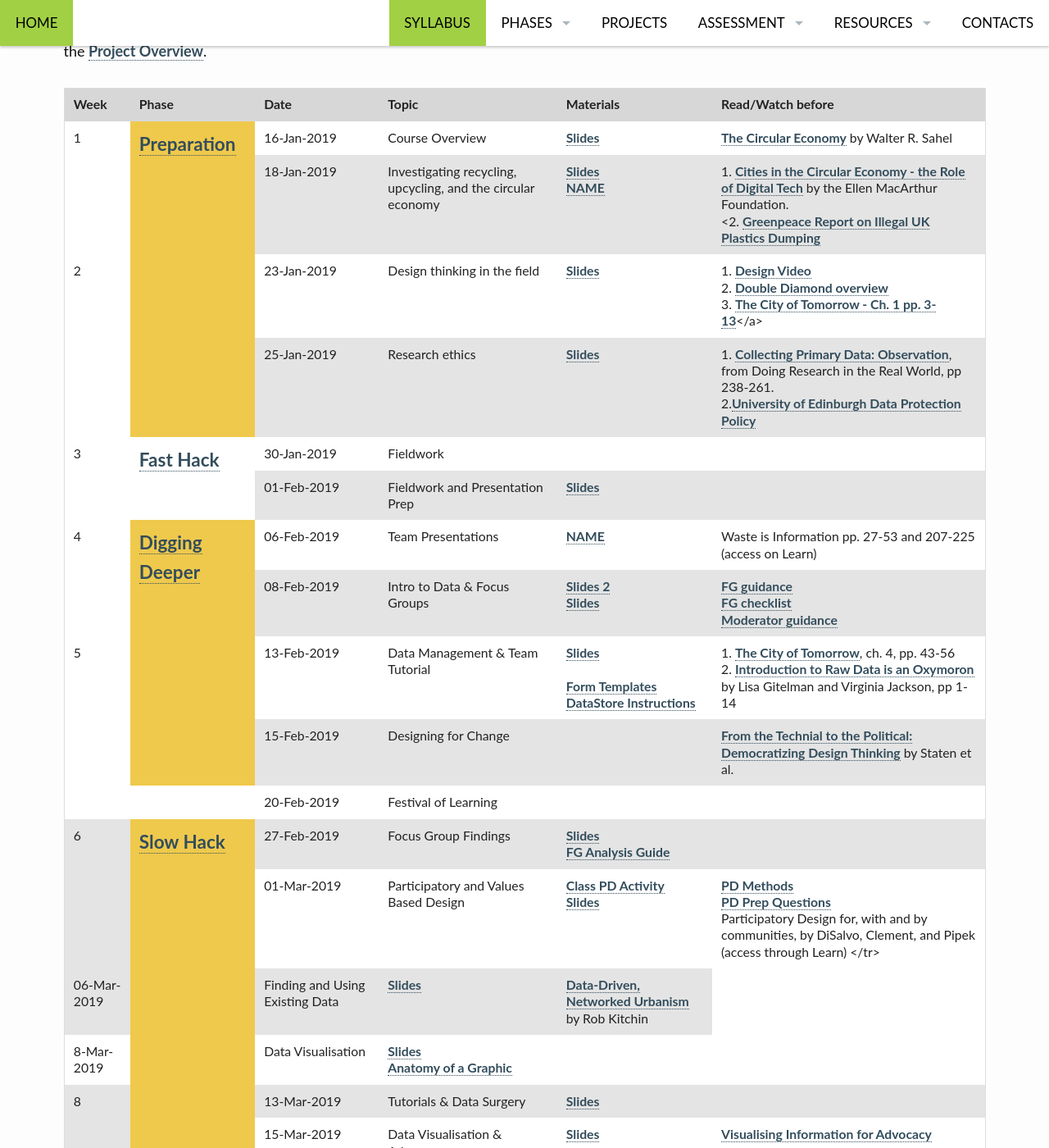
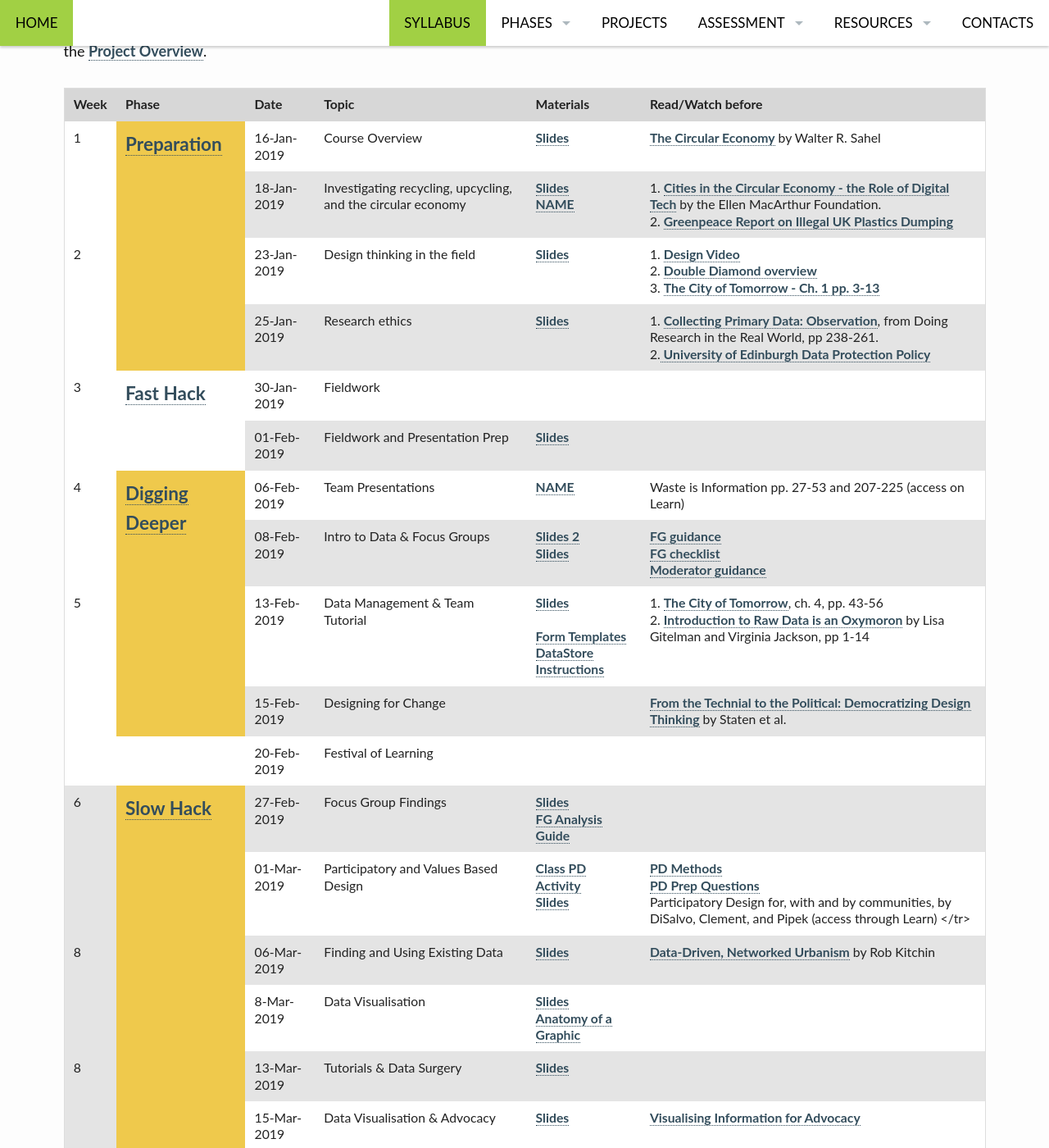
Before and after one commit to edinburghlivinglab/ddc, a Jekyll site: the page built from pages/syllabus.md, in a window 1280 px wide and 1400 px high, scrolled down 762 px. Shown: the whole window at 82% size. Built offline with Jekyll 4.4.1, drawn with Linux system fonts in a browser that asks for light colours.

Commit message:
Update syllabus.md

```diff
--- a/pages/syllabus.md
+++ b/pages/syllabus.md
@@ -93,7 +93,7 @@
 
                 </td>
            <td>1. <a href="https://www.ellenmacarthurfoundation.org/assets/downloads/Cities-in-the-Circular-Economy-The-Role-of-Digital-Tech.pdf">Cities in the Circular Economy - the Role of Digital Tech</a> by the Ellen MacArthur Foundation.<br/>
-           <2. <a href="https://unearthed.greenpeace.org/2018/10/21/uk-household-plastics-found-in-illegal-dumps-in-malaysia/">Greenpeace Report on Illegal UK Plastics Dumping</a></td>
+           2. <a href="https://unearthed.greenpeace.org/2018/10/21/uk-household-plastics-found-in-illegal-dumps-in-malaysia/">Greenpeace Report on Illegal UK Plastics Dumping</a></td>
             </tr>
             <tr>
                 <td rowspan="2">2</td>
@@ -103,14 +103,14 @@
 
                 </td>
                 <td>1. <a href="https://youtu.be/JF2xaxjrQ7g">Design Video</a><br/>
-                2. <a href="http://www.thecreativeindustries.co.uk/uk-creative-overview/news-and-views/view-what-is-design-and-why-it-matters">Double Diamond overview</a><br/>3. <a href="https://www.scribd.com/document/384155848/The-City-of-Tomorrow-Sensors-Networks-Hackers-And-the-Future-of-Urban-Life">The City of Tomorrow - Ch. 1 pp. 3-13</a></a>
+                2. <a href="http://www.thecreativeindustries.co.uk/uk-creative-overview/news-and-views/view-what-is-design-and-why-it-matters">Double Diamond overview</a><br/>3. <a href="https://www.scribd.com/document/384155848/The-City-of-Tomorrow-Sensors-Networks-Hackers-And-the-Future-of-Urban-Life">The City of Tomorrow - Ch. 1 pp. 3-13</a>
                 </td>
             </tr>
             <tr>
                 <td>25-Jan-2019</td>
                 <td>Research ethics</td>
                 <td><a href="{{ site.baseurl }}/course_docs/Research-ethics_DDS_2016_web-version_final.pdf" target="_blank">Slides</a></td>
-                <td>1. <a href="https://discovered.ed.ac.uk/primo-explore/fulldisplay?docid=44UOE_ALMA51135476460002466&amp=&amp=&amp=&amp=&amp=&amp=&amp=&amp=&amp=&amp=&amp=&amp=&amp=&context=L&vid=44UOE_VU2&lang=en_US&search_scope=default_scope&adaptor=Local%20Search%20Engine&isFrbr=true&tab=default_tab&query=any,contains,doing%20research%20in%20the%20real%20world%20gray&sortby=date&facet=frbrgroupid,include,1311147115&offset=0">Collecting Primary Data: Observation</a>, from Doing Research in the Real World, pp 238-261.<br/>2.<a href="https://www.ed.ac.uk/records-management/policy/data-protection">University of Edinburgh Data Protection Policy</a></td>
+                <td>1. <a href="https://discovered.ed.ac.uk/primo-explore/fulldisplay?docid=44UOE_ALMA51135476460002466&amp=&amp=&amp=&amp=&amp=&amp=&amp=&amp=&amp=&amp=&amp=&amp=&amp=&context=L&vid=44UOE_VU2&lang=en_US&search_scope=default_scope&adaptor=Local%20Search%20Engine&isFrbr=true&tab=default_tab&query=any,contains,doing%20research%20in%20the%20real%20world%20gray&sortby=date&facet=frbrgroupid,include,1311147115&offset=0">Collecting Primary Data: Observation</a>, from Doing Research in the Real World, pp 238-261.<br/>2.<a href="https://www.ed.ac.uk/records-management/policy/data-protection"> University of Edinburgh Data Protection Policy</a></td>
             </tr>
             <tr>
                 <td rowspan="2">3</td>
@@ -201,10 +201,10 @@
                 <a href="{{ site.baseurl }}/course_docs/PD_prep_questions.pdf" target="_blank">PD Prep Questions</a><br/>Participatory Design for, with and by communities, by DiSalvo, Clement, and Pipek (access through Learn)</td>
             </tr>
             <tr>
+ <td rowspan="2">8</td>
                 <td>06-Mar-2019</td>
                 <td>Finding and Using Existing Data</td>
                 <td><a href="{{ site.baseurl }}/slides/week7-1.html" target="_blank">Slides</a>
-
                 </td>
                 <td><a href="https://papers.ssrn.com/sol3/papers.cfm?abstract_id=2641802">Data-Driven, Networked Urbanism</a> by Rob Kitchin</td>
             </tr>
```
